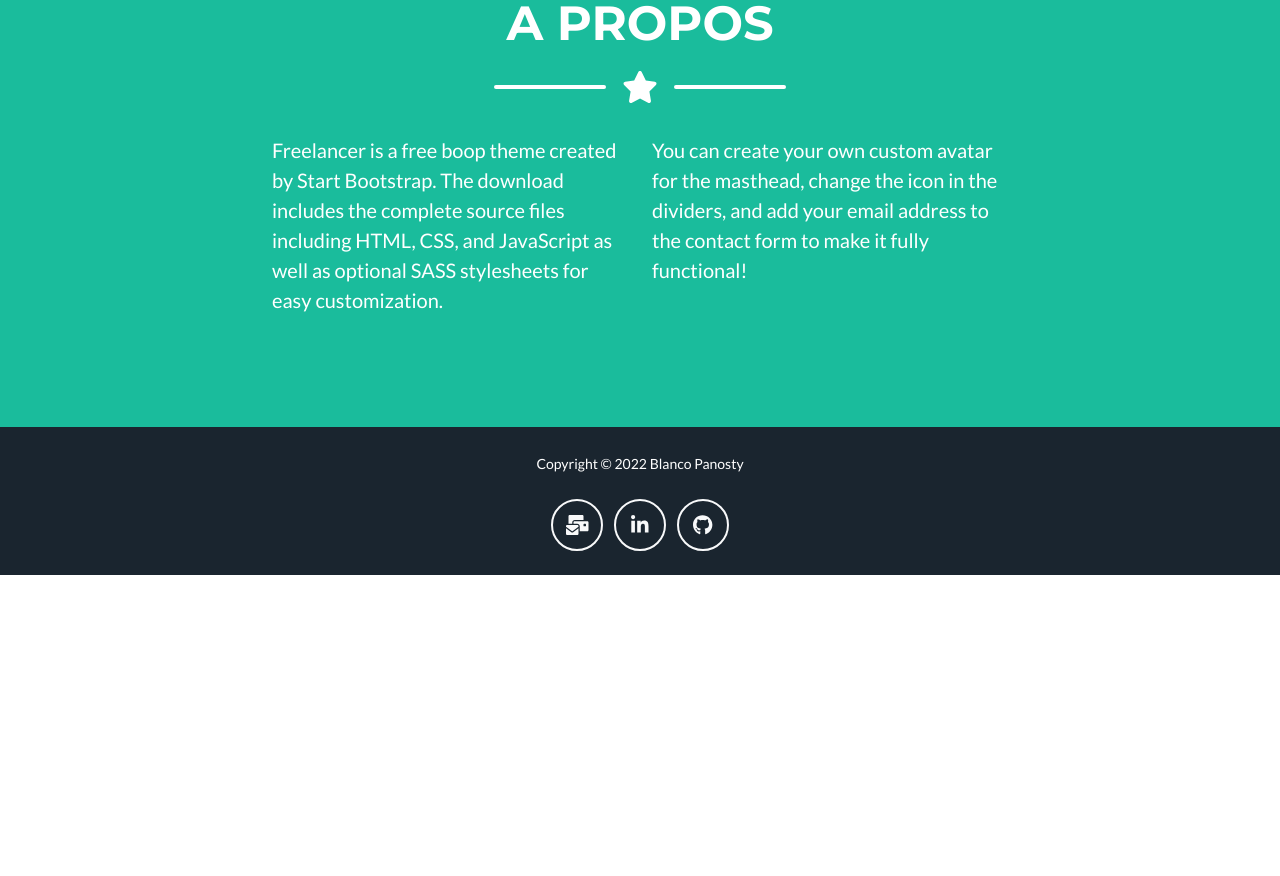
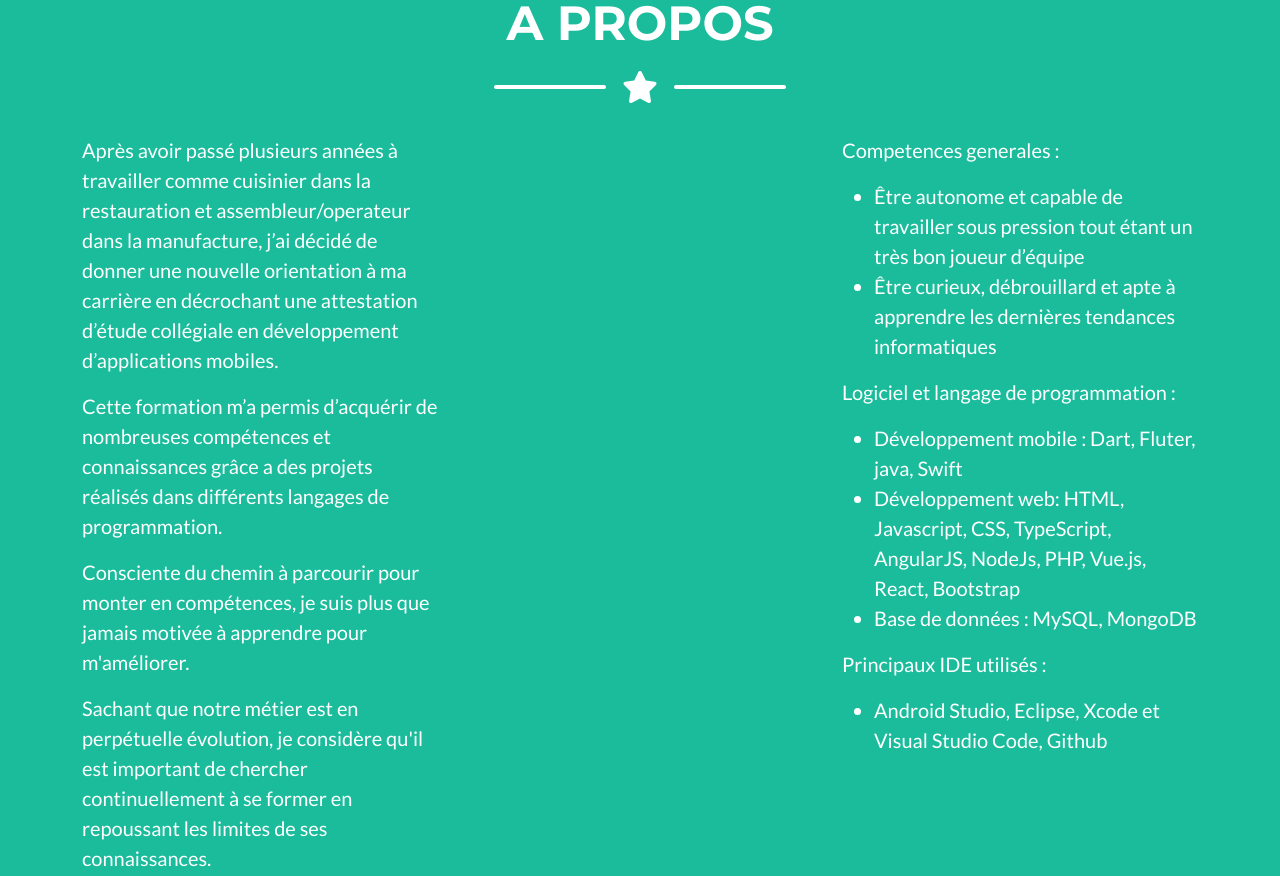
Before and after one commit to Panosty/MonPortfolio, a plain HTML site: page index.html in a window 1280 px wide. Shown: the part 1813-2689 px from the top of the page. Before the commit the page ends 2388 px from the top, so only its background shows below. Drawn offline with nearby package versions, Linux system fonts and the light colour scheme.

Commit message:
troisieme changement

```diff
--- a/index.html
+++ b/index.html
@@ -139,8 +139,36 @@
                 </div>
                 <!-- About Section Content-->
                 <div class="row">
-                    <div class="col-lg-4 ms-auto"><p class="lead">Freelancer is a free boop theme created by Start Bootstrap. The download includes the complete source files including HTML, CSS, and JavaScript as well as optional SASS stylesheets for easy customization.</p></div>
-                    <div class="col-lg-4 me-auto"><p class="lead">You can create your own custom avatar for the masthead, change the icon in the dividers, and add your email address to the contact form to make it fully functional!</p></div>
+
+                    <div class="col-lg-4 me-auto">
+                        <p class="lead">Après avoir passé plusieurs années à travailler comme cuisinier dans la restauration et assembleur/operateur dans la manufacture, j’ai décidé de donner une nouvelle orientation à ma carrière en décrochant une attestation d’étude collégiale en développement d’applications mobiles. </p>
+                        <p class="lead">Cette formation m’a permis d’acquérir de nombreuses compétences et connaissances grâce a des projets réalisés dans différents langages de programmation.</p>
+                        <p class="lead">Consciente du chemin à parcourir pour monter en compétences, je suis plus que jamais motivée à apprendre pour m'améliorer.</p>
+                        <p class="lead">Sachant que notre métier est en perpétuelle évolution, je considère qu'il est important de chercher continuellement à se former en repoussant les limites de ses connaissances.</p>
+                    </div>
+
+
+                    <div class="col-lg-4 ms-auto">
+                        <p class="lead">Competences generales :</p>
+
+                        <ul class="lead">
+                            <li>Être autonome et capable de travailler sous pression tout étant un très bon joueur d’équipe</li>
+                            <li>Être curieux, débrouillard et apte à apprendre les dernières tendances informatiques</li>
+                        </ul>
+                        <p class="lead">Logiciel et langage de programmation :</p>
+
+                        <ul class="lead">
+                            <li>Développement mobile : Dart, Fluter, java, Swift</li>
+                            <li>Développement web: HTML, Javascript, CSS, TypeScript, AngularJS, NodeJs, PHP, Vue.js, React, Bootstrap</li>
+                            <li>Base de données : MySQL, MongoDB</li>
+
+                        </ul>
+
+                        <p class="lead"> Principaux IDE utilisés :</p>
+                         <ul class="lead">
+                            <li>Android Studio, Eclipse, Xcode et Visual Studio Code, Github</li>
+                        </ul>
+                    </div>
                 </div>
                 <!-- About Section Button-->
                 <!--div class="text-center mt-4">
@@ -173,14 +201,14 @@
         <!-- Portfolio Modal 1-->
         <div class="portfolio-modal modal fade" id="portfolioModal1" tabindex="-1" aria-labelledby="portfolioModal1" aria-hidden="true">
             <div class="modal-dialog  modal-xl">
-                <div class="modal-content bg-primary">
+                <div class="modal-content ">
                     <div class="modal-header border-0"><button class="btn-close" type="button" data-bs-dismiss="modal" aria-label="Close"></button></div>
                     <div class="modal-body text-center pb-5">
                         <div class="container">
                             <div class="row justify-content-center">
                                 <div class="col-lg-8">
                                     <!-- Portfolio Modal - Title-->
-                                    <h2 class="portfolio-modal-title text-secondary text-uppercase mb-0">Convertisseur</h2>
+                                    <h2 class="portfolio-modal-title text-secondary text-uppercase mb-0">Convertisseur de mesures</h2>
                                     <!-- Icon Divider-->
                                     <div class="divider-custom">
                                         <div class="divider-custom-line"></div>
@@ -206,7 +234,7 @@
         <!-- Portfolio Modal 2-->
         <div class="portfolio-modal modal fade" id="portfolioModal2" tabindex="-1" aria-labelledby="portfolioModal2" aria-hidden="true">
             <div class="modal-dialog modal-xl">
-                <div class="modal-content bg-primary">
+                <div class="modal-content ">
                     <div class="modal-header border-0"><button class="btn-close" type="button" data-bs-dismiss="modal" aria-label="Close"></button></div>
                     <div class="modal-body text-center pb-5">
                         <div class="container">
@@ -326,7 +354,7 @@
                                     <p class="mb-4">L’application va afficher toutes les informations relatives au tennis. Les informations comprennent le rang et les statistiques des joueurs en plus des horaires et statistiques des tournois. Une rechercher dans la barre de recherche permettra aussi l’affichage des informations (Age, point, pays, entraineur, photo et rang). </p>
                                     <a class="btn btn-primary btn-xl btn-outline-light" href="file/TENNISAPP_landingPage.pdf">
                                         <i class="fas fa-download me-2"></i>
-                                        Landing
+                                        Landing page
                                     </a>
                                 </div>
                             </div>
@@ -355,7 +383,7 @@
                                     <!-- Portfolio Modal - Image-->
                                     <img class="img-fluid rounded mb-5" src="assets/img/portfolio/musculation.png" alt="..." />
                                     <!-- Portfolio Modal - Text-->
-                                    <p class="mb-4">Cette application présente à l’écran principal les différentes catégories d’exercices qui est représenté chacun par une image. Lorsqu’on clique sur une image une liste de cette catégorie s’affichera en donnant l’image de cet exercice son titre et une brève description.
+                                    <p class="mb-4 text-left">Cette application présente à l’écran principal les différentes catégories d’exercices qui est représenté chacun par une image. Lorsqu’on clique sur une image une liste de cette catégorie s’affichera en donnant l’image de cet exercice son titre et une brève description.
 
                                       <br>  Elle nous permet aussi d’ajouter un nouvel exercice via un formulaire, de supprimer un exercice tout en nous accordant la possibilité de modifier les informations d’un exercice.
 
```
